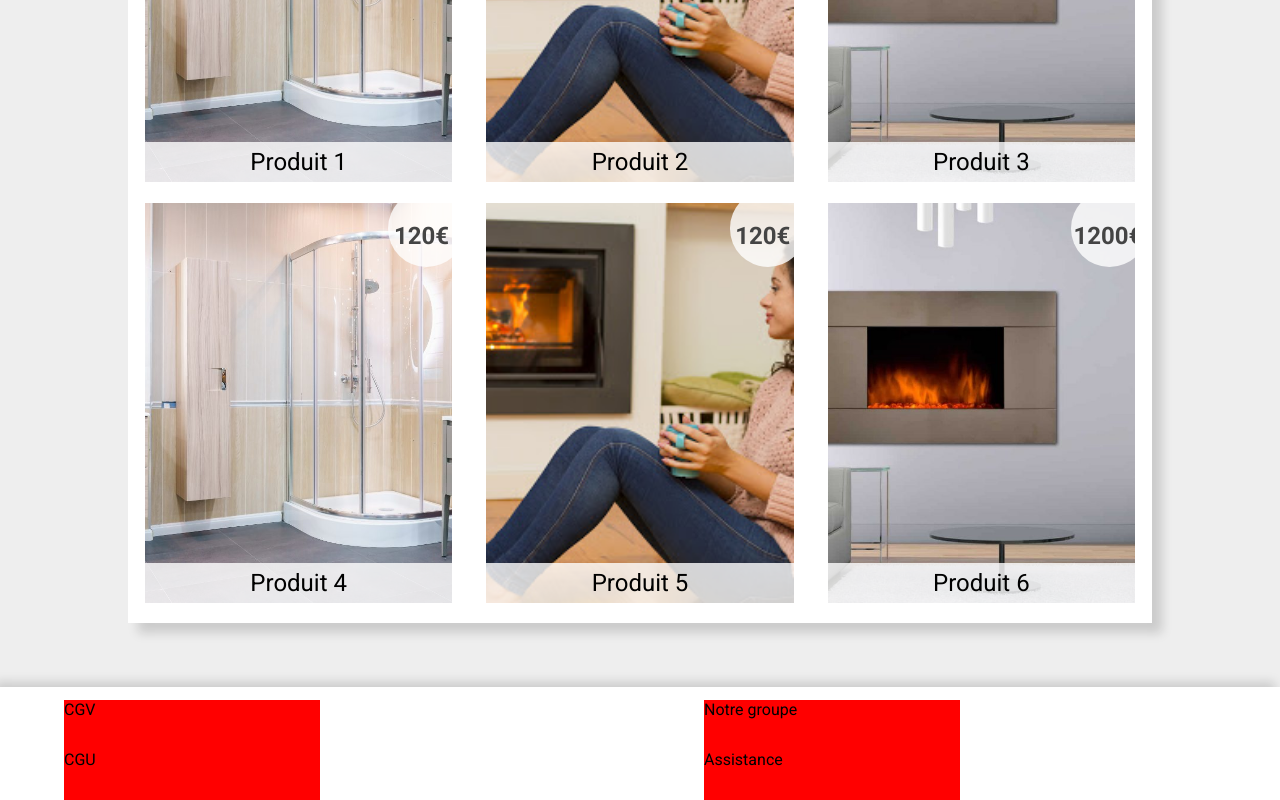
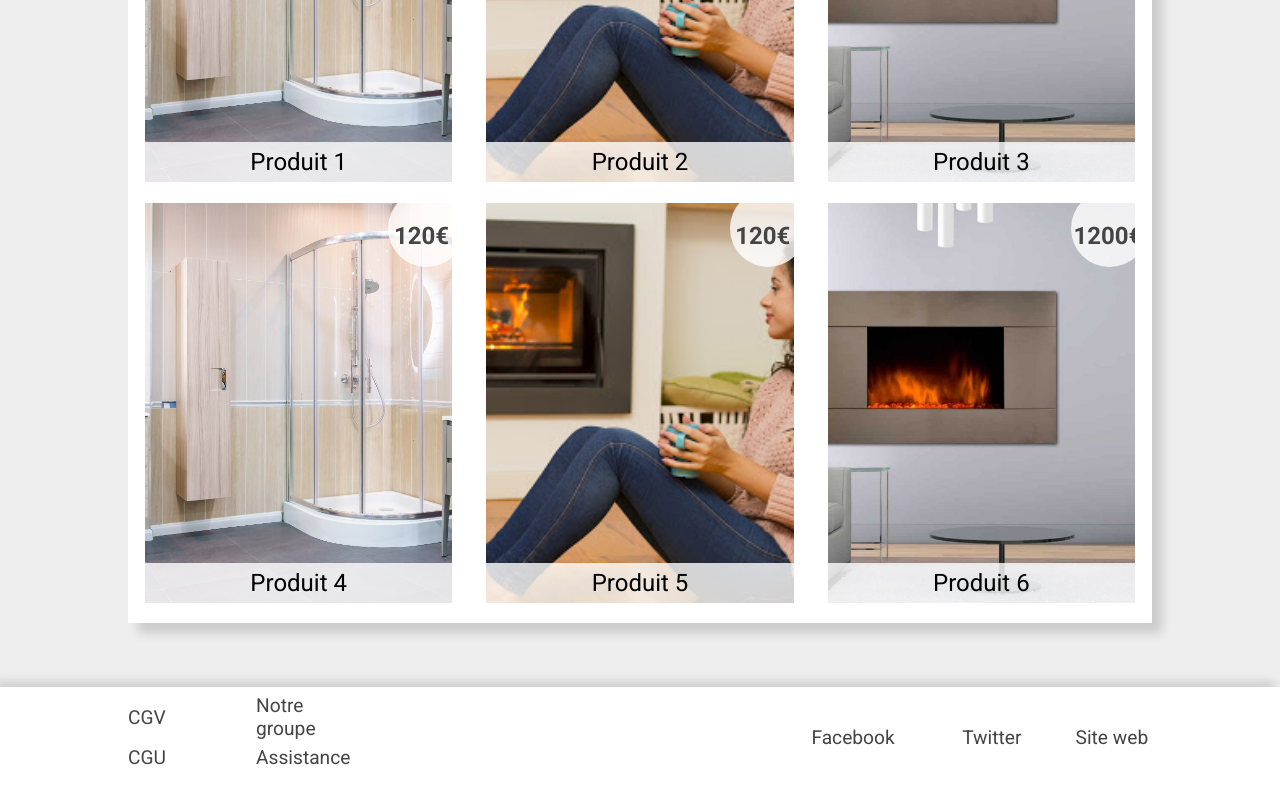
Before and after one commit to JulienKEIFF/maquette1, a Vue app: page / in a window 1280 px wide. Shown: the part 856-1656 px from the top of the page. Built offline with nearby package versions, Linux system fonts and the light colour scheme.

Commit message:
fixFooter

```diff
--- a/src/components/footerVue.vue
+++ b/src/components/footerVue.vue
@@ -1,8 +1,18 @@
 <template>
   <div class="footer">
-    <div v-for="info in infosFooter" :key="info" class="footer-links">
-      {{info}}
+
+    <div class="link">
+      <div v-for="info in infosFooter" :key="info" class="footer-links">
+        {{info}}
+      </div>
     </div>
+
+    <div class="social">
+      <div v-for="info in socialMedia" :key="info" class="footer-links">
+        {{info}}
+      </div>
+    </div>
+
   </div>
 </template>
 
@@ -11,7 +21,8 @@ export default {
   name: 'footer-vue',
   data(){
     return{
-      infosFooter: ["CGV", "CGU", "Notre groupe", "Assistance"]
+      infosFooter: ["CGV", "CGU", "Notre groupe", "Assistance"],
+      socialMedia: ["Facebook", "Twitter", "Site web"]
     }
   }
 }
@@ -19,23 +30,56 @@ export default {
 
 <style scoped lang="scss">
   .footer{
+    position: relative;
     margin-top: 5%;
     top: 50%;
     width: 100%;
     height: 100px;
     background: white;
     box-shadow: -5px -5px 10px rgba(0, 0, 0, 0.15);
-    display: flex;
-    flex-direction: column;
-    flex-wrap: wrap;
-    padding-top: 1%;
+    .link{
+      position: relative;
+      display: inline-flex;
+      flex-direction: column;
+      flex-wrap: wrap;
+      justify-content: center;
+      top: 50%;
+      transform: translateY(-50%);
+      margin-left: 10%;
+      width: 20%;
+      height: 100%;
+    }
+    .social{
+      position: absolute;
+      display: inline-flex;
+      flex-direction: row;
+      flex-wrap: wrap;
+      top: 50%;
+      right: 10%;
+      transform: translateY(-50%);
+      margin-left: 10%;
+      width: 30%;
+      height: 100%;
+      align-items: center;
+      .footer-links{
+        width: 33%;
+        justify-content: flex-end;
+      }
+    }
     .footer-links{
-      flex: 1 0 45%;
       position: relative;
-      left: 5%;
-      height: 1%;
-      width: 20%;
-      background: red;
+      display: inline-flex;
+      align-items: center;
+      height: 40%;
+      color: #444444;
+      font-size: 1.2em;
+      cursor: pointer;
+      transition-duration: 0.4s;
+      width: 40%;
+      &:hover{
+        transition-duration: 0.4s;
+        color: #777777;
+      }
     }
-  }
+}
 </style>
```
